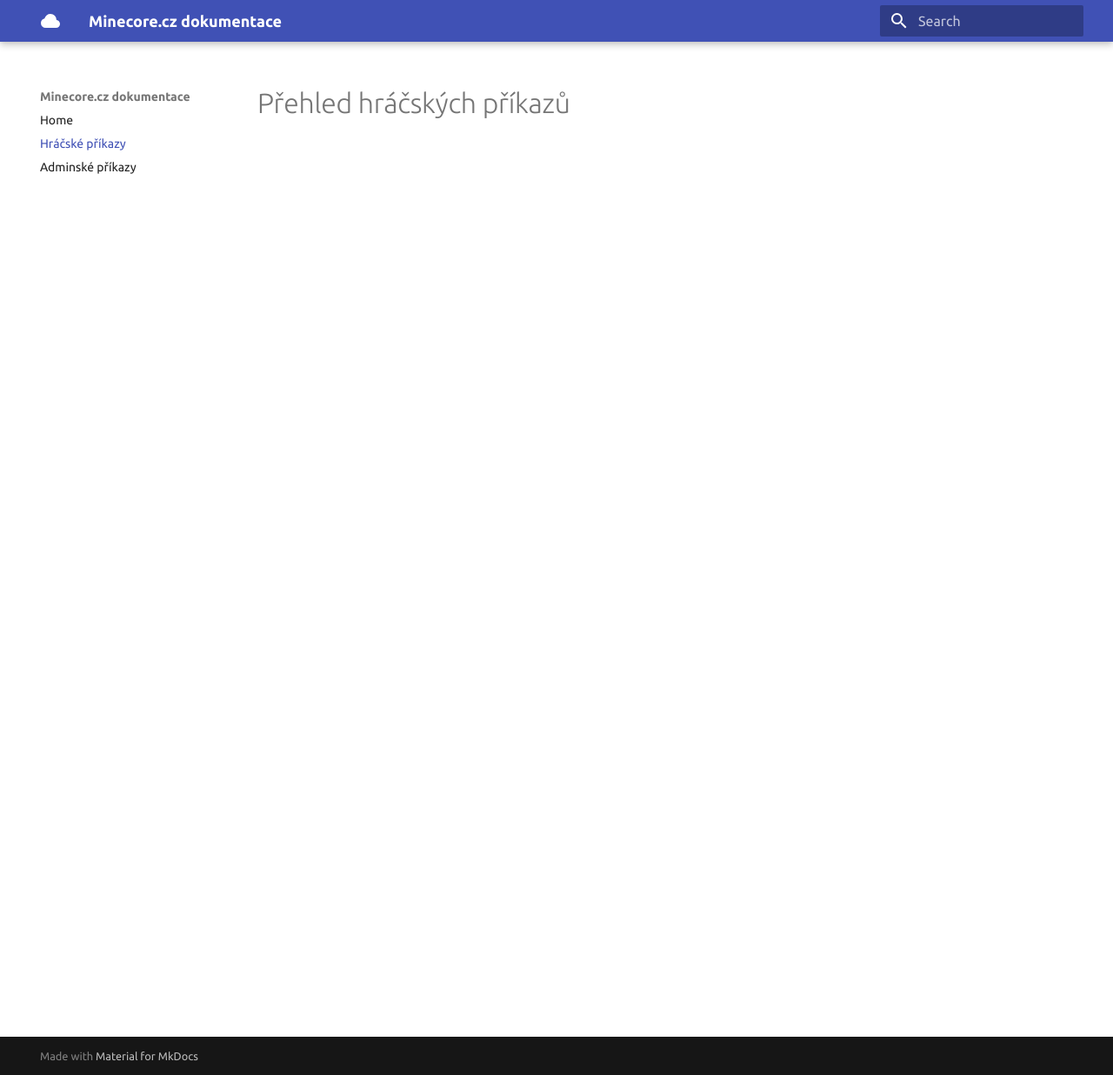
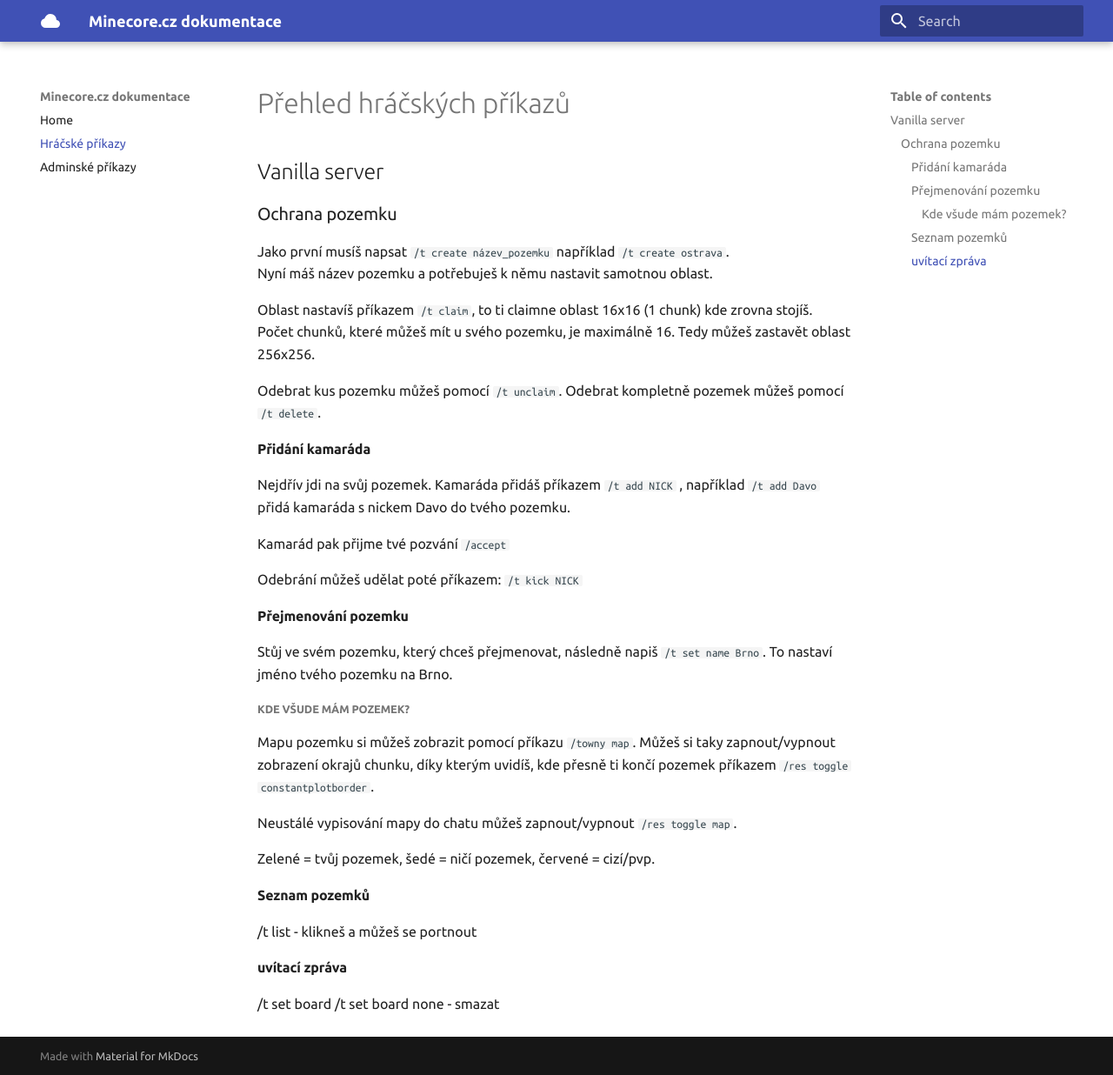
Before and after one commit to Ownercz/minecore-docs, an MkDocs documentation site: the page built from docs/player.md, in a window 1280 px wide and 1236 px high. Shown: the whole window at 87% size. Built offline with MkDocs 1.6.1 and Material for MkDocs 9.7.7, drawn with Linux system fonts in a browser that asks for light colours.

Commit message:
Update player.md

```diff
--- a/docs/player.md
+++ b/docs/player.md
@@ -1 +1,37 @@
 # Přehled hráčských příkazů
+## Vanilla server
+### Ochrana pozemku
+
+Jako první musíš napsat `/t create název_pozemku` například `/t create ostrava`.
+Nyní máš název pozemku a potřebuješ k němu nastavit samotnou oblast.
+
+Oblast nastavíš příkazem `/t claim`, to ti claimne oblast 16x16 (1 chunk) kde zrovna stojíš.
+Počet chunků, které můžeš mít u svého pozemku, je maximálně 16. Tedy můžeš zastavět oblast 256x256.
+
+Odebrat kus pozemku můžeš pomocí `/t unclaim`.
+Odebrat kompletně pozemek můžeš pomocí `/t delete`.
+
+#### Přidání kamaráda
+Nejdřív jdi na svůj pozemek. Kamaráda přidáš příkazem `/t add NICK` , například `/t add Davo` přidá kamaráda s nickem Davo do tvého pozemku.
+
+Kamarád pak přijme tvé pozvání `/accept`
+
+Odebrání můžeš udělat poté příkazem: `/t kick NICK`
+
+#### Přejmenování pozemku
+Stůj ve svém pozemku, který chceš přejmenovat, následně napiš `/t set name Brno`. To nastaví jméno tvého pozemku na Brno.
+
+##### Kde všude mám pozemek?
+Mapu pozemku si můžeš zobrazit pomocí příkazu `/towny map`.
+Můžeš si taky zapnout/vypnout zobrazení okrajů chunku, díky kterým uvidíš, kde přesně ti končí pozemek příkazem `/res toggle constantplotborder`.
+
+Neustálé vypisování mapy do chatu můžeš zapnout/vypnout `/res toggle map`.
+
+Zelené = tvůj pozemek, šedé = ničí pozemek, červené = cizí/pvp.
+
+#### Seznam pozemků
+/t list - klikneš a můžeš se portnout
+
+#### uvítací zpráva
+/t set board
+/t set board none - smazat
```
